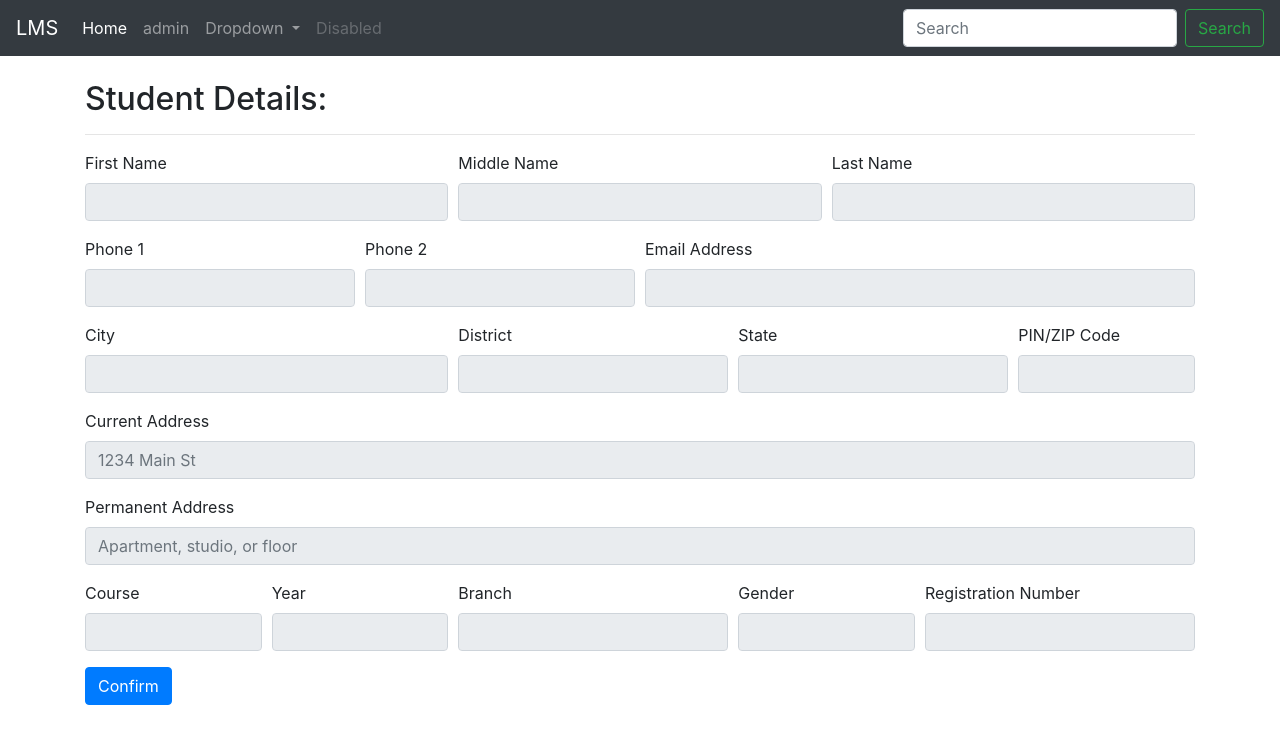
After one commit to er-gagan/Library-Management-System, a Django app: template LMSenv/LMS/templates/LMSapp/BookIssuedToStudentDetails.html in a window 1280 px wide. The commit adds this page. Shown: the top 744 px of the page. Run offline with Django 3.2, Linux system fonts and the light colour scheme; the template is opened without the code that fills it, so the values that code supplies are empty; some libraries are stand-ins or nearby versions.

Commit message:
Registration backend design
Registration backend design

```diff
--- a/LMSenv/LMS/LMSapp/urls.py
+++ b/LMSenv/LMS/LMSapp/urls.py
@@ -26,4 +26,8 @@ urlpatterns = [
 
     path('BookIssueToFaculty_id_check',views.BookIssueToFaculty_id_check),
     path('BookSubmitByFaculty_id_check',views.BookSubmitByFaculty_id_check),
+
+    path('BookIssueToStudent_BookID',views.BookIssueToStudent_BookID),
+    path('BookIssueToStudent_BookIDCheck',views.BookIssueToStudent_BookIDCheck),
+
 ]
--- a/LMSenv/LMS/templates/LMSapp/BookIssueToStudent.html
+++ b/LMSenv/LMS/templates/LMSapp/BookIssueToStudent.html
@@ -9,7 +9,7 @@
     {% csrf_token %}
     <div class="form-group">
       <label for="RegNumber">Enter Student Registration Number</label>
-      <input type="text" class="form-control" id="RegNumber" name="BookIssueToStudent" placeholder="Student Library Registration Number">
+      <input autofocus required type="text" class="form-control" id="RegNumber" name="BookIssueToStudent" placeholder="Student Library Registration Number">
     </div>
     <button type="submit" class="btn btn-primary mx-auto d-block">Check</button>
   </form>
--- /dev/null
+++ b/LMSenv/LMS/templates/LMSapp/BookIssuedToStudentDetails.html
@@ -0,0 +1,98 @@
+{% extends "base.html" %}
+{% load static %}
+{% block body %}
+<div class="container my-4">
+  <h2>Student Details:</h2>
+  <hr>
+  <form action="BookIssueToStudent_BookID" method="POST">
+    {% csrf_token %}
+    <div class="form-row">
+      <div class="form-group col-md-4">
+        <label for="fname">First Name</label>
+        <input type="text" class="form-control" id="fname" readonly name="fname" value="{{fname}}">
+      </div>
+      <div class="form-group col-md-4">
+        <label for="mname">Middle Name</label>
+        <input readonly value="{{mname}}" type="text" class="form-control" id="mname" name="mname" >
+      </div>
+      <div class="form-group col-md-4">
+        <label for="lname">Last Name</label>
+        <input readonly value="{{lname}}" type="text" class="form-control" id="lname" name="lname">
+      </div>
+    </div>
+
+    <div class="form-row">
+      <div class="form-group col-md-3">
+        <label for="Phone1">Phone 1</label>
+        <input readonly value="{{Phone1}}" type="text" class="form-control" id="Phone1" name="Phone1">
+      </div>
+      <div class="form-group col-md-3">
+        <label for="Phone2">Phone 2</label>
+        <input readonly value="{{Phone2}}" type="text" class="form-control" id="Phone2" name="Phone2">
+      </div>
+      <div class="form-group col-md-6">
+        <label for="Email">Email Address</label>
+        <input readonly value="{{email}}" type="email" class="form-control" id="Email" aria-describedby="emailHelp" name="email">
+      </div>
+    </div>
+
+    <div class="form-row">
+      <div class="form-group col-md-4">
+        <label for="city">City</label>
+        <input readonly value="{{city}}" type="text" class="form-control" id="city" name="city">
+      </div>
+      <div class="form-group col-md-3">
+        <label for="District">District</label>
+        <input readonly value="{{district}}" type="text" class="form-control" id="District" name="district">
+      </div>
+      <div class="form-group col-md-3">
+        <label for="State">State</label>
+        <input readonly type="text" class="form-control" id="State" name="state" value="{{state}}">
+      </div>
+      <div class="form-group col-md-2">
+        <label for="PIN/ZIP">PIN/ZIP Code</label>
+        <input readonly value="{{pin}}" type="text" class="form-control" id="PIN/ZIP" name="pin">
+      </div>
+    </div>
+
+    <div class="form-group">
+      <label for="CurrentAddress">Current Address</label>
+      <input readonly value="{{Current_Address}}" type="text" class="form-control" name="CurrentAddress" id="CurrentAddress" placeholder="1234 Main St">
+    </div>
+    <div class="form-group">
+      <label for="PermanentAddress">Permanent Address</label>
+      <input readonly value="{{Permanent_Address}}" type="text" class="form-control" id="PermanentAddress" placeholder="Apartment, studio, or floor"
+        name="PermanentAddress">
+    </div>
+
+    <div class="form-row">
+      <div class="form-group col-xl-2 col-lg-2">
+        <label for="Course">Course</label>
+        <input readonly type="text" class="form-control" id="Course" name="Course" value="{{Course}}">
+      </div>
+
+      <div class="form-group col-xl-2 col-lg-2">
+        <label for="Year">Year</label>
+        <input readonly type="text" class="form-control" id="Year" name="Year" value="{{Year}}">
+      </div>
+
+      <div class="form-group col-xl-3 col-lg-3">
+        <label for="Branch">Branch</label>
+        <input readonly type="text" class="form-control" id="Branch" name="Branch" value="{{Branch}}">
+      </div>
+
+
+      <div class="form-group col-xl-2 col-lg-2">
+        <label for="Gender">Gender</label>
+        <input readonly type="text" class="form-control" id="Gender" name="Gender" value="{{Gender}}">
+      </div>
+
+      <div class="form-group col-xl-3 col-lg-3">
+        <label for="RegistrationNumber">Registration Number</label>
+        <input type="text" class="form-control" readonly id="RegistrationNumber" value="{{RegNo}}">
+      </div>
+    </div>
+    <button type="submit" class="btn btn-primary">Confirm</button>
+  </form>
+</div>
+{% endblock body %}
```
Also changed, not shown: LMSenv/LMS/LMSapp/views.py (+31 -3 lines), LMSenv/LMS/templates/LMSapp/BookIssueToStudent_BookID.html (added, +17 -0 lines).
